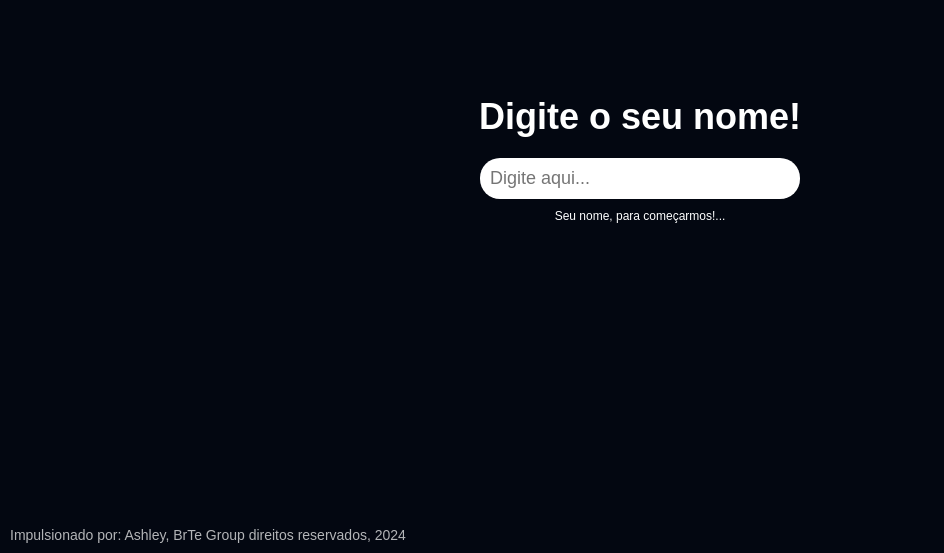
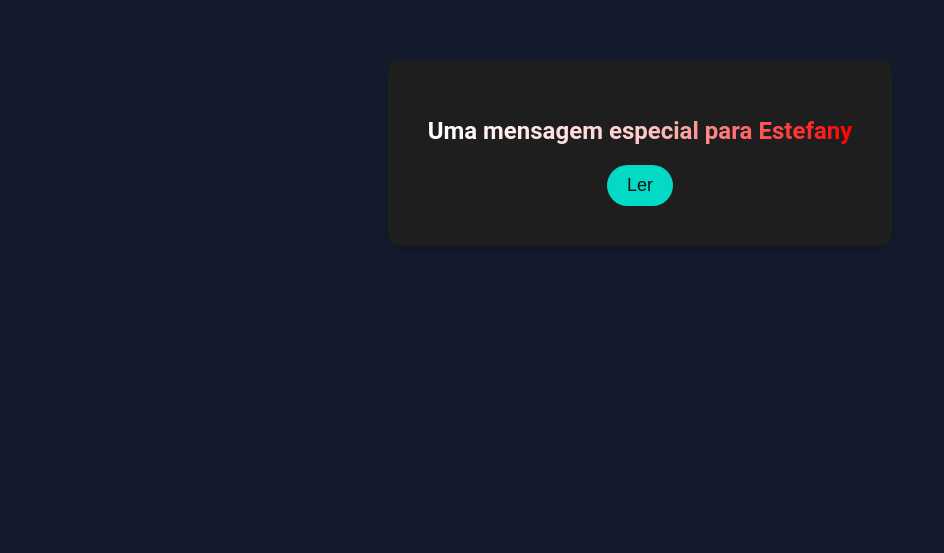
Before and after one commit to eiriq/Ashley-pesquisa, a plain HTML site: page index.html in a window 1280 px wide. Shown: the part 247-800 px from the top of the page, without its empty margins (0-944 px from the left). Drawn offline with Linux system fonts and the light colour scheme.

Commit message:
Update index.html

```diff
--- a/index.html
+++ b/index.html
@@ -3,69 +3,96 @@
 <head>
   <meta charset="UTF-8">
   <meta name="viewport" content="width=device-width, initial-scale=1.0">
-    <title>Hehe...Amigo</title>
+  <title>Para meu amor:D</title>
   <style>
+    @keyframes fadeIn {
+      from { opacity: 0; transform: translateY(20px); }
+      to { opacity: 1; transform: translateY(0); }
+    }
+
     body {
-            background-color: #030711;
-            font-family: 'Ubuntu', sans-serif;
-            color: white;
+      font-family: 'Roboto', sans-serif;
+      background-color: #141b2d;
+      color: #FFFFFF;
       margin: 0;
+      padding: 0;
       display: flex;
-            flex-direction: column;
       justify-content: center;
       align-items: center;
       height: 100vh;
-            position: relative;
+    }
+
+    .container {
+      text-align: center;
+      border-radius: 12px;
+      padding: 40px;
+      background-color: #1E1E1E;
+      box-shadow: 0px 4px 12px rgba(0, 0, 0, 0.2);
     }
 
     h1 {
-            font-size: 36px;
+      background: linear-gradient(90deg, #FFFFFF, #FFCCCC, #FF0000);
+      -webkit-background-clip: text;
+      -webkit-text-fill-color: transparent;
+      font-size: 24px;
       margin-bottom: 20px;
+      animation: gradientMove 3s ease infinite;
     }
 
-        input[type="text"] {
-            padding: 10px;
-            border-radius: 20px;
-            border: none;
-            width: 300px;
-            font-size: 18px;
+    @keyframes gradientMove {
+      0% { background-position: 0% 50%; }
+      100% { background-position: 100% 50%; }
     }
 
-        p {
-            font-size: 12px;
-            margin-top: 10px;
+    button {
+      background-color: #03DAC6;
+      color: #121212;
+      font-size: 18px;
+      padding: 10px 20px;
+      border: none;
+      border-radius: 30px;
+      cursor: pointer;
+      transition: background-color 0.3s, transform 0.3s;
     }
 
-        .marca-dagua {
-            position: absolute;
-            bottom: 10px;
-            left: 10px;
-            font-size: 14px;
-            color: rgba(255, 255, 255, 0.7);
+    button:hover {
+      background-color: #018786;
+      transform: scale(1.05);
+    }
+
+    .mensagem {
+      margin-top: 20px;
+      display: none;
+      font-size: 20px;
+      line-height: 1.6;
+      background: linear-gradient(90deg, #FFCCCC, #FFFFFF, #FFCCCC);
+      -webkit-background-clip: text;
+      -webkit-text-fill-color: transparent;
+      text-shadow: 0 0 5px rgba(255, 255, 255, 0.7), 0 0 10px rgba(255, 255, 255, 0.5);
+      animation: fadeIn 1s ease forwards;
     }
   </style>
-
-    <script>
-        function redirecionar(event) {
-            event.preventDefault();
-            const input = document.getElementById('nome').value;
-            if (input) {
-                window.location.href = `https://www.xvideos.com/?k=Patrick`; //Patrick se fudeu aqui KAKAKA//
-            }
-        }
-    </script>
 </head>
 <body>
 
-    <h1>Digite o seu nome!</h1>
+  <div class="container">
+    <h1>Uma mensagem especial para Estefany</h1>
+    <button onclick="mostrarMensagem()">Ler</button>
+    <p class="mensagem" id="mensagem">
+      Querida Estefany, <br><br>
+      Cada momento ao seu lado é como um sonho que nunca quero acordar. Seu sorriso ilumina meus dias, e seu carinho aquece meu coração. Você é a razão pela qual acredito no amor verdadeiro, e sou eternamente grato por ter você ao meu lado. Lembre-se que sempre que tiver algum problema, eu sempre estarei aqui pra te ajudar, e lembra que no brilho do seu olhar, encontrei meu lugar. Nas estrelas que no céu brilham, é seu amor que me guia, e, não esqueça que, a cada pôr-do-sol que se esvai, meu amor por você só cresce mais.<br><br>
+      Com todo o meu amor, <br>
+      Seu eterno apaixonado. 💖
+    </p>
+  </div>
 
-    <form onsubmit="redirecionar(event)">
-        <input type="text" id="nome" placeholder="Digite aqui...">
-    </form>
-
-    <p>Seu nome, para começarmos!...</p>
-
-    <div class="marca-dagua">Impulsionado por: Ashley, BrTe Group direitos reservados, 2024</div>
+  <script>
+    function mostrarMensagem() {
+      const mensagem = document.getElementById('mensagem');
+      mensagem.style.display = 'block';
+      mensagem.style.animation = 'fadeIn 1s ease forwards';
+    }
+  </script>
 
 </body>
 </html>
```
Lines whose indentation alone changed are shown as unchanged.
